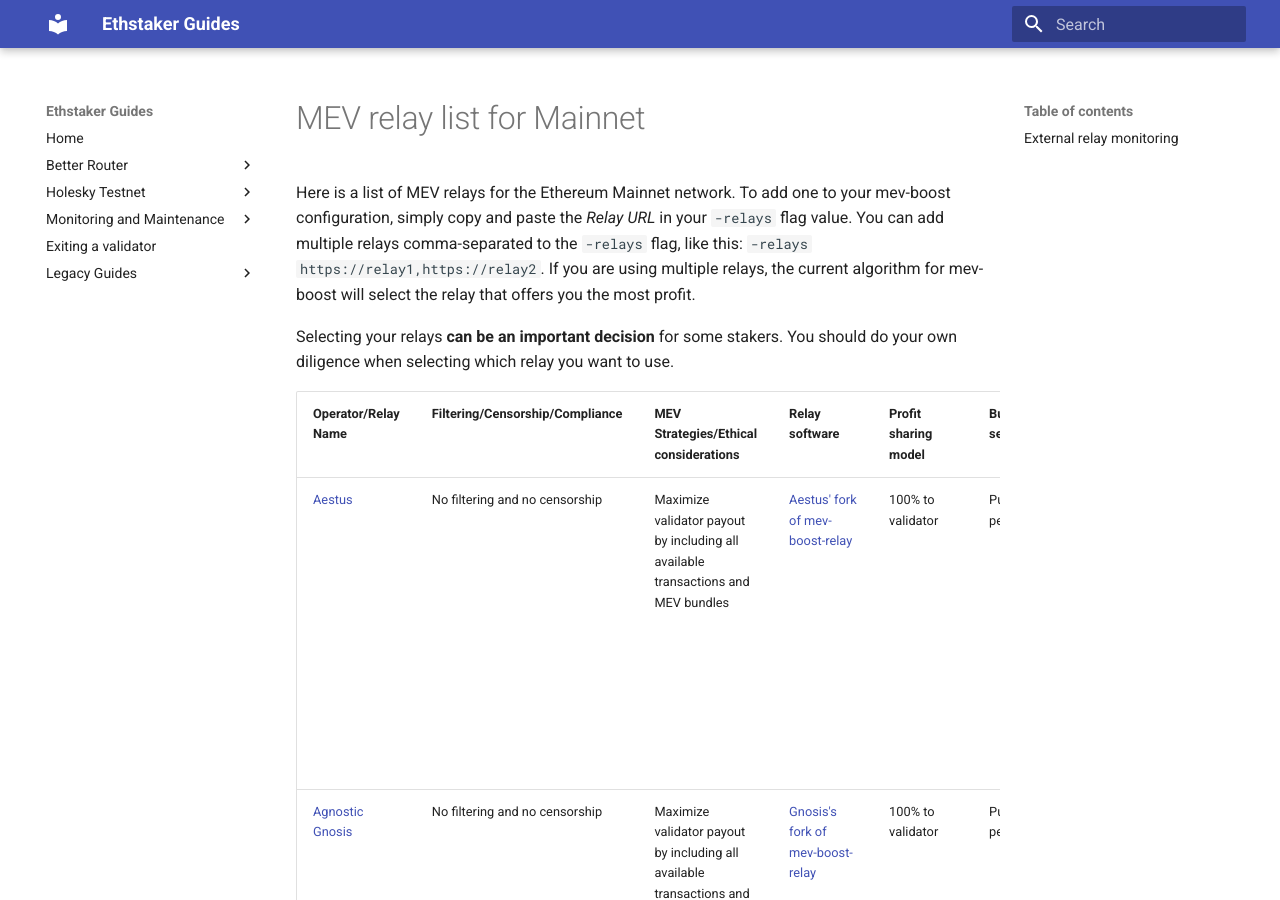
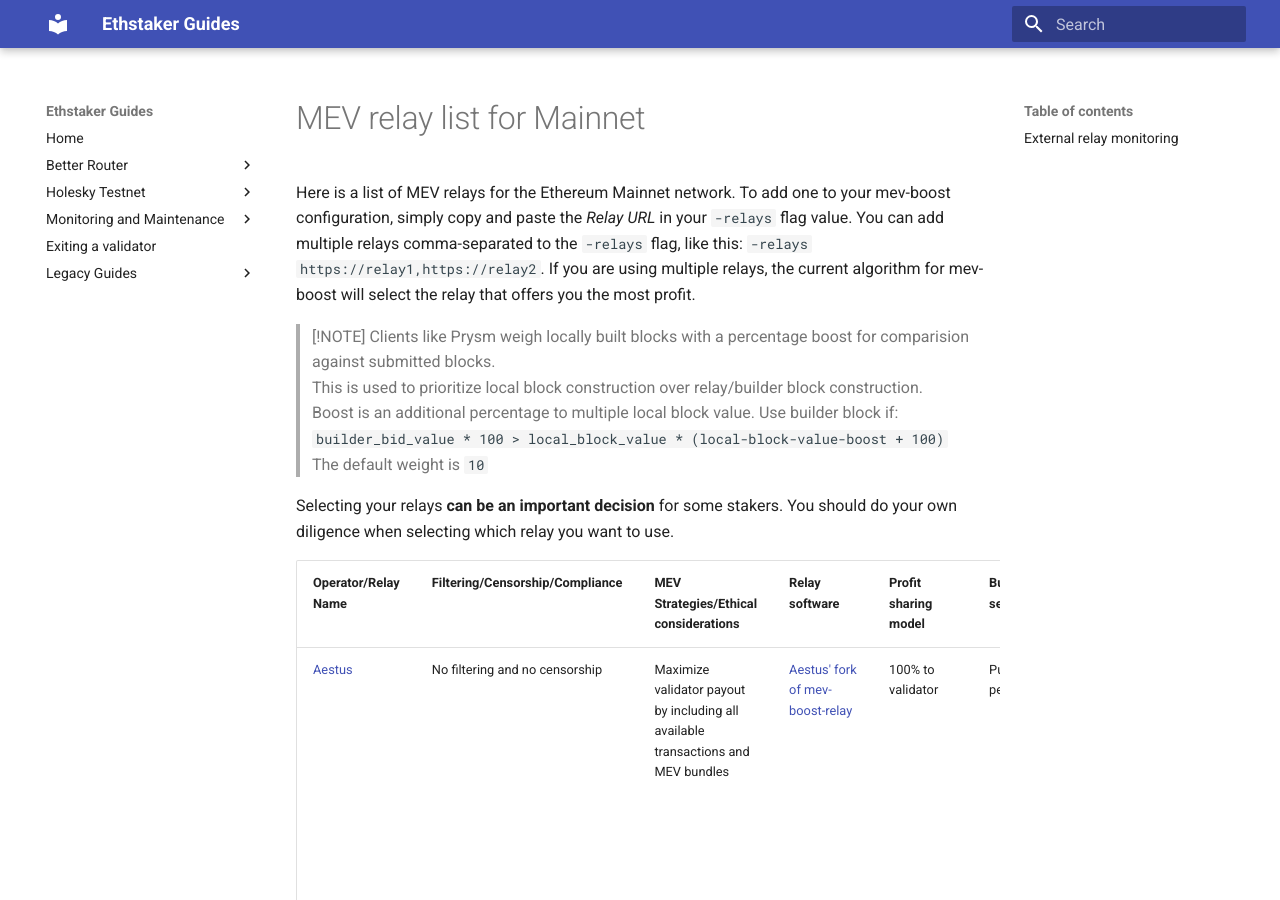
Before and after one commit to eth-educators/ethstaker-guides, an MkDocs documentation site: the page built from docs/MEV-relay-list.md, in a window 1280 px wide and 900 px high. Built offline with MkDocs 1.6.1 and Material for MkDocs 9.7.7, drawn with Linux system fonts in a browser that asks for light colours; some of the changed text lies outside the part shown.

Commit message:
Update from Manifold team (#123)
* Update MEV-relay-list.md

* Add back notices about the Manifold major issue

---------

Co-authored-by: sam bacha <sam@manifoldfinance.com>

```diff
--- a/docs/MEV-relay-list.md
+++ b/docs/MEV-relay-list.md
@@ -1,6 +1,13 @@
 # MEV relay list for Mainnet
 
 Here is a list of MEV relays for the Ethereum Mainnet network. To add one to your mev-boost configuration, simply copy and paste the *Relay URL* in your `-relays` flag value. You can add multiple relays comma-separated to the `-relays` flag, like this: `-relays https://relay1,https://relay2`. If you are using multiple relays, the current algorithm for mev-boost will select the relay that offers you the most profit.
+
+> [!NOTE]
+> Clients like Prysm weigh locally built blocks with a percentage boost for comparision against submitted blocks.
+> This is used to prioritize local block construction over relay/builder block construction.
+> Boost is an additional percentage to multiple local block value. Use builder block if:
+> ` builder_bid_value * 100 > local_block_value * (local-block-value-boost + 100) `
+> The default weight is `10`
 
 Selecting your relays **can be an important decision** for some stakers. You should do your own diligence when selecting which relay you want to use.
 
@@ -13,8 +20,8 @@
 | [Titan Relay](https://docs.titanrelay.xyz/) | No filtering and no censorship | Maximize validator payout by including all available transactions and MEV bundles | [Helix](https://github.com/gattaca-com/helix) | 100% to validator | Internal and external builders. Permissionless | [Dashboard](https://titanrelay.xyz/) | Yes | [Titan Relay documentation](https://docs.titanrelay.xyz/) | [Discord](https://x.com/titanbuilderxyz) | `https://0x8c4ed5e24fe5c6ae21018437bde147693f68cda427cd1122cf20819c30eda7ed74f72dece09bb313f2a1855595ab677d@global.titanrelay.xyz` |
 | [Titan Relay Regional](https://docs.titanrelay.xyz/) | Filters out OFAC sanctioned addresses | Maximize validator payout without including transactions and bundles sent from/to wallet addresses that are sanctioned by OFAC | [Helix](https://github.com/gattaca-com/helix) | 100% to validator | Internal and external builders. Permissionless | [Dashboard](https://regional.titanrelay.xyz/) | Yes | [Titan Relay documentation](https://docs.titanrelay.xyz/) | [Discord](https://x.com/titanbuilderxyz) | `https://0x8c4ed5e24fe5c6ae21018437bde147693f68cda427cd1122cf20819c30eda7ed74f72dece09bb313f2a1855595ab677d@regional.titanrelay.xyz` |
 | [Flashbots](https://boost.flashbots.net/) | Filters out OFAC sanctioned addresses ([Twitter Screenshot][2]) | Maximize validator payout without including transactions and bundles sent from/to wallet addresses that are sanctioned by OFAC | [mev-boost-relay](https://github.com/flashbots/mev-boost-relay) | Specific to builder of bid with highest validator value. 100% to validator from Flashbots builders. | Internal and external builders. Permissionless. | [Dashboard](https://boost-relay.flashbots.net/) | Yes | [Flashbots documentation](https://docs.flashbots.net/flashbots-mev-boost/introduction) | [Discord](https://discord.com/invite/3TjWjBerRb) | `https://0xac6e77dfe25ecd6110b8e780608cce0dab71fdd5ebea22a16c0205200f2f8e2e3ad3b71d3499c54ad14d6c21b41a37ae@boost-relay.flashbots.net` |
-| [Manifold](https://securerpc.com/) | No filtering and no censorship | Maximize validator payout by including all available private transactions and MEV bundles | [mev-freelay](https://github.com/manifoldfinance/mev-freelay) | Varied | Internal and external builders. Permissionless. | [Dashboard](https://mainnet-relay.securerpc.com/) | Yes | [Manifold documentation](https://kb.manifoldfinance.com/) This relay had a major issue on October 15th 2022 ([1][4], [2][5]). | [Forum](https://forums.manifoldfinance.com/) [Email](mailto:sam@manifoldfinance.com) | `https://0x98650451ba02064f7b000f5768cf0cf4d4e492317d82871bdc87ef841a0743f69f0f1eea11168503240ac35d101c9135@mainnet-relay.securerpc.com` |
-| [Ultra Sound](https://relay.ultrasound.money/) | No filtering and no censorship | Maximize validator payout by including all available transactions and MEV bundles | [mev-boost-relay](https://github.com/flashbots/mev-boost-relay) | 100% to validator | Public and permissionless. | [Dashboard](https://relay.ultrasound.money/) | Yes |  | [Twitter](https://twitter.com/ultrasoundmoney) [Email](mailto:contact@ultrasound.money) | `https://0xa1559ace749633b997cb3fdacffb890aeebdb0f5a3b6aaa7eeeaf1a38af0a8fe88b9e4b1f61f236d2e64d95733327a62@relay.ultrasound.money` |
+| [Manifold Finance SecureRPC](https://securerpc.com/) | No filtering and no censorship | Maximize validator payout by including all available private transactions and MEV bundles | [mev-freelay](https://github.com/manifoldfinance/mev-freelay) | Varied | Internal and external builders. Permissionless. | [Dashboard](https://mainnet-relay.securerpc.com/) | Yes | [Manifold documentation](https:/securerpc.com). This relay had a major issue on October 15th 2022 ([1][4], [2][5]). | [Forum](https://forums.manifoldfinance.com/) [Email](mailto:sam@manifoldfinance.com) | `https://0x98650451ba02064f7b000f5768cf0cf4d4e492317d82871bdc87ef841a0743f69f0f1eea11168503240ac35d101c9135@mainnet-relay.securerpc.com` |
+| [Ultra Sound](https://relay.ultrasound.money/) | Optimistic Priority Relay No filtering and no censorship | Maximize validator payout by including all available transactions and MEV bundles | [mev-boost-relay](https://github.com/flashbots/mev-boost-relay) | 100% to validator | Public and permissionless. | [Dashboard](https://relay.ultrasound.money/) | Yes |  | [Twitter](https://twitter.com/ultrasoundmoney) [Email](mailto:contact@ultrasound.money) | `https://0xa1559ace749633b997cb3fdacffb890aeebdb0f5a3b6aaa7eeeaf1a38af0a8fe88b9e4b1f61f236d2e64d95733327a62@relay.ultrasound.money` |
 | [Wenmerge](https://relay.wenmerge.com) | No filtering and no censorship | Maximize validator payout by including all available transactions and MEV bundles | [mev-boost-relay](https://github.com/flashbots/mev-boost-relay) | 100% to validator from wenmerge builders. Specific to builder of bid with highest validator value.| Public and permissionless. | [Dashboard](https://relay.wenmerge.com/) | Yes | A relay from Wenmerge to support eth community. | [Website](https://wenmerge.com) [Twitter](https://twitter.com/Wenmerge2022) [Email](mailto:contact@wenmerge.com) | `https://0x8c7d33605ecef85403f8b7289c8058f440cbb6bf72b055dfe2f3e2c6695b6a1ea5a9cd0eb3a7982927a463feb4c3dae2@relay.wenmerge.com` |
 |[Proof Relay](https://pon.network/)|Only filtering is availability of ZK Proof for block and validator payment|Open auction - maximum value|[Proof Relay](https://github.com/pon-pbs/proof-relay)|100% to validator|Public and permissionless.|[Status](https://proof-relay.ponrelay.com/relay/config)|No - header only|[Docs](https://docs.pon.network/)|[Discord](https://discord.gg/rXjDArC776)|`https://0xa44f64faca0209764461b2abfe3533f9f6ed1d51844974e22d79d4cfd06eff858bb434d063e512ce55a1841e66977bfd@proof-relay.ponrelay.com`|
 
@@ -23,6 +30,7 @@
 [3]: https://docs.bloxroute.com/the-merge-eth2.0/mev-relay-instructions-for-validators
 [4]: https://research.lido.fi/t/lido-on-ethereum-relay-voting-proposal/3135/11
 [5]: https://hackmd.io/@manifoldx/2022-10-15
+
 
 ## External relay monitoring
 
```
Also changed, not shown: other parts of docs/MEV-relay-list.md (+1 -0 lines).
